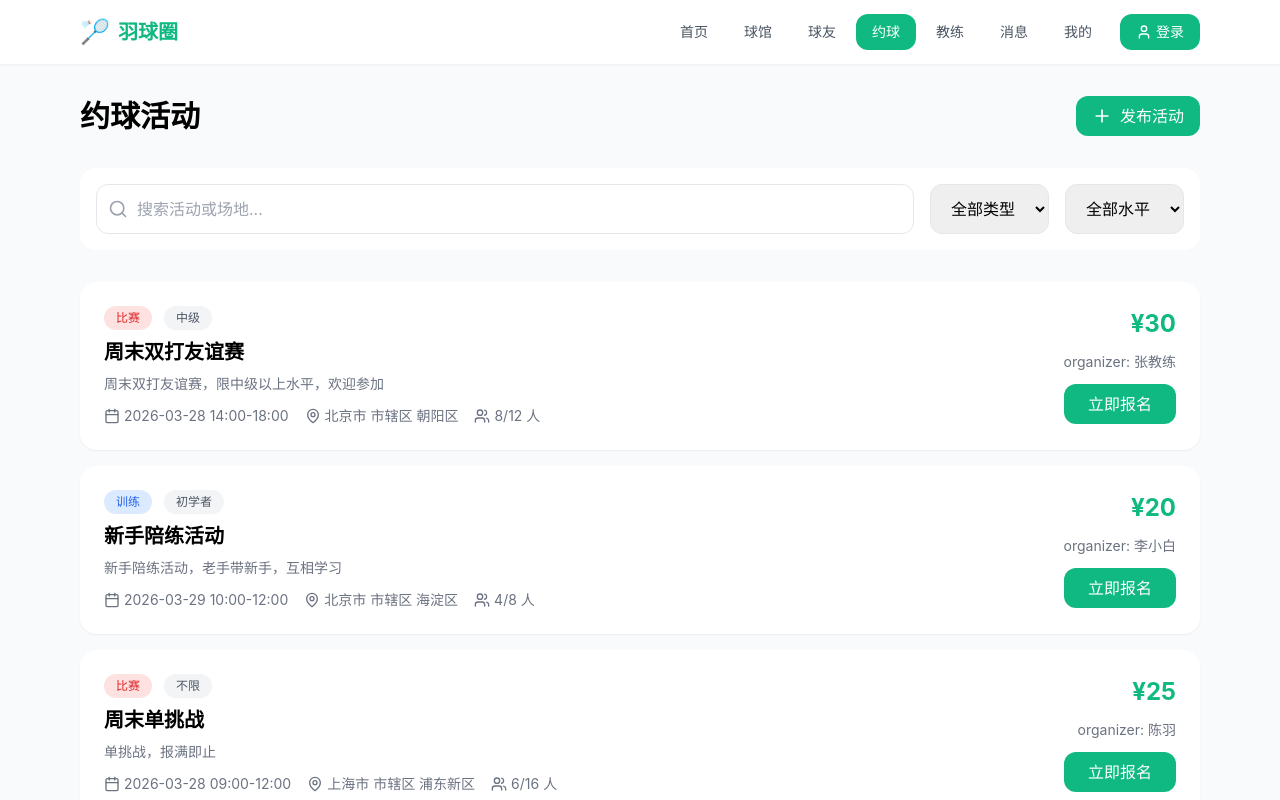
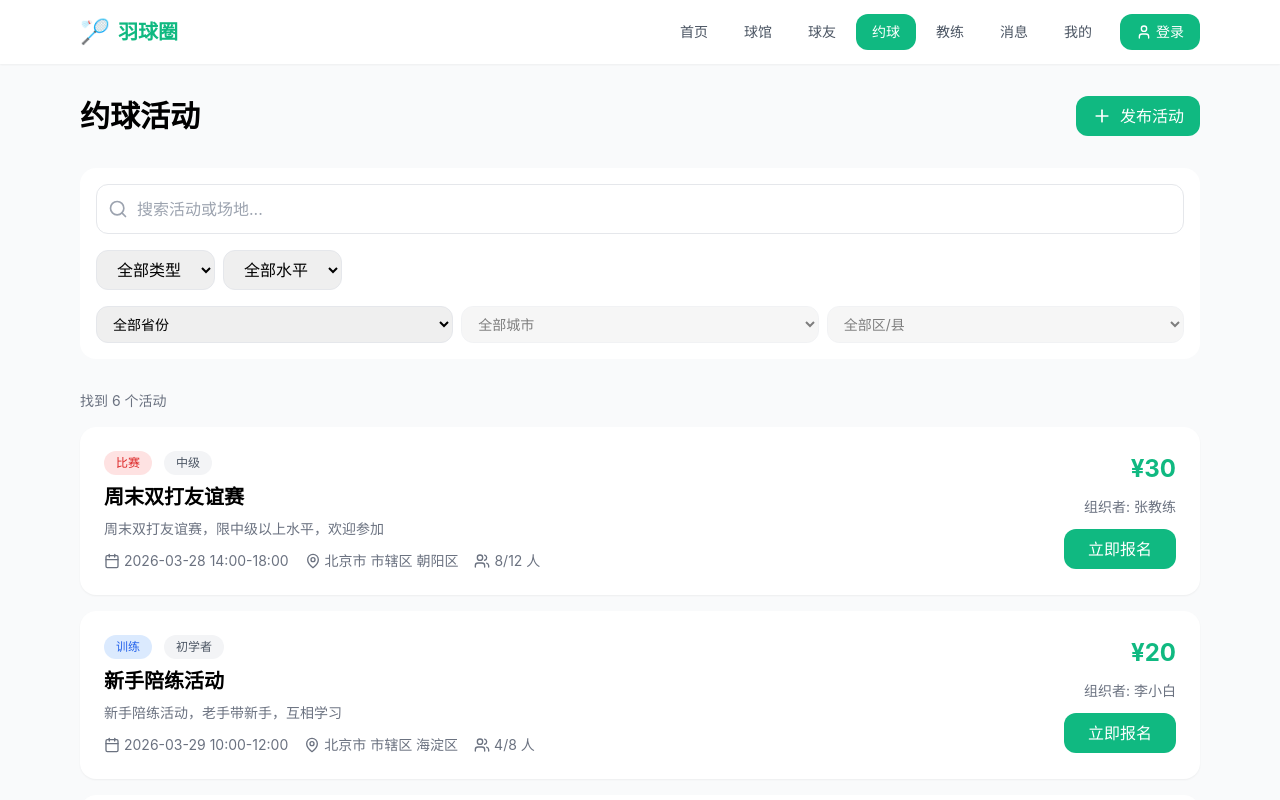
Before and after one commit to tomisnotcat/badminton-venue, a Next.js app: page /match in a window 1280 px wide. Shown: the top 800 px of the page. Built offline with nearby package versions, Linux system fonts and the light colour scheme.

Commit message:
feat: 约球页面增加省市区筛选

```diff
--- a/src/app/match/page.js
+++ b/src/app/match/page.js
@@ -2,6 +2,7 @@
 
 import { useState } from 'react'
 import { Calendar, MapPin, Users, Clock, Search, Plus } from 'lucide-react'
+import { regionData } from '@/data/regions'
 
 // 模拟约球活动数据
 const mockEvents = [
@@ -118,11 +119,34 @@ export default function MatchPage() {
   const [levelFilter, setLevelFilter] = useState('全部')
   const [showCreate, setShowCreate] = useState(false)
 
+  // 省市区筛选
+  const [province, setProvince] = useState('')
+  const [city, setCity] = useState('')
+  const [district, setDistrict] = useState('')
+
+  const provinces = Object.keys(regionData)
+  const cities = province ? Object.keys(regionData[province] || {}) : []
+  const districts = province && city ? (regionData[province]?.[city] || []) : []
+
+  const handleProvinceChange = (value) => {
+    setProvince(value)
+    setCity('')
+    setDistrict('')
+  }
+
+  const handleCityChange = (value) => {
+    setCity(value)
+    setDistrict('')
+  }
+
   const filtered = mockEvents.filter(e => {
     const matchSearch = e.title.includes(search) || e.venue.includes(search)
     const matchType = typeFilter === '全部' || e.type === typeFilter
     const matchLevel = levelFilter === '全部' || e.level === levelFilter || e.level === '不限'
-    return matchSearch && matchType && matchLevel
+    const matchProvince = !province || e.province === province
+    const matchCity = !city || e.city === city
+    const matchDistrict = !district || e.district === district
+    return matchSearch && matchType && matchLevel && matchProvince && matchCity && matchDistrict
   })
 
   const joinEvent = (event) => {
@@ -189,8 +213,9 @@ export default function MatchPage() {
         )}
 
         {/* Filters */}
-        <div className="bg-white rounded-2xl p-4 mb-8 flex flex-col md:flex-row gap-4">
-          <div className="flex-1 relative">
+        <div className="bg-white rounded-2xl p-4 mb-8 space-y-4">
+          {/* 搜索 */}
+          <div className="relative">
             <Search className="w-5 h-5 absolute left-3 top-1/2 -translate-y-1/2 text-gray-400" />
             <input
               type="text"
@@ -200,10 +225,13 @@ export default function MatchPage() {
               className="w-full pl-10 pr-4 py-3 border rounded-xl"
             />
           </div>
+
+          {/* 类型和水平筛选 */}
+          <div className="flex flex-wrap gap-2">
             <select
               value={typeFilter}
               onChange={(e) => setTypeFilter(e.target.value)}
-            className="px-4 py-3 border rounded-xl"
+              className="px-4 py-2 border rounded-xl"
             >
               {eventTypes.map(t => (
                 <option key={t} value={t}>{t === '全部' ? '全部类型' : t}</option>
@@ -212,12 +240,54 @@ export default function MatchPage() {
             <select
               value={levelFilter}
               onChange={(e) => setLevelFilter(e.target.value)}
-            className="px-4 py-3 border rounded-xl"
+              className="px-4 py-2 border rounded-xl"
             >
               {levels.map(l => (
                 <option key={l} value={l}>{l === '全部' ? '全部水平' : l}</option>
               ))}
             </select>
+          </div>
+
+          {/* 省市区筛选 */}
+          <div className="grid grid-cols-3 gap-2">
+            <select
+              value={province}
+              onChange={(e) => handleProvinceChange(e.target.value)}
+              className="px-3 py-2 border rounded-xl text-sm"
+            >
+              <option value="">全部省份</option>
+              {provinces.map(p => (
+                <option key={p} value={p}>{p}</option>
+              ))}
+            </select>
+            <select
+              value={city}
+              onChange={(e) => handleCityChange(e.target.value)}
+              disabled={!province}
+              className="px-3 py-2 border rounded-xl text-sm disabled:opacity-50"
+            >
+              <option value="">全部城市</option>
+              {cities.map(c => (
+                <option key={c} value={c}>{c}</option>
+              ))}
+            </select>
+            <select
+              value={district}
+              onChange={(e) => setDistrict(e.target.value)}
+              disabled={!city}
+              className="px-3 py-2 border rounded-xl text-sm disabled:opacity-50"
+            >
+              <option value="">全部区/县</option>
+              {districts.map(d => (
+                <option key={d} value={d}>{d}</option>
+              ))}
+            </select>
+          </div>
+        </div>
+
+        {/* Results Count */}
+        <div className="text-gray-500 text-sm mb-4">
+          找到 {filtered.length} 个活动
         </div>
 
         {/* Events List */}
@@ -257,7 +327,7 @@ export default function MatchPage() {
                 </div>
                 <div className="flex flex-col items-end gap-3">
                   <div className="text-2xl font-bold text-primary">¥{event.fee}</div>
-                  <div className="text-sm text-gray-500"> organizer: {event.organizer}</div>
+                  <div className="text-sm text-gray-500">组织者: {event.organizer}</div>
                   <button
                     onClick={() => joinEvent(event)}
                     disabled={event.currentPlayers >= event.maxPlayers}
```
Lines whose indentation alone changed are shown as unchanged.
